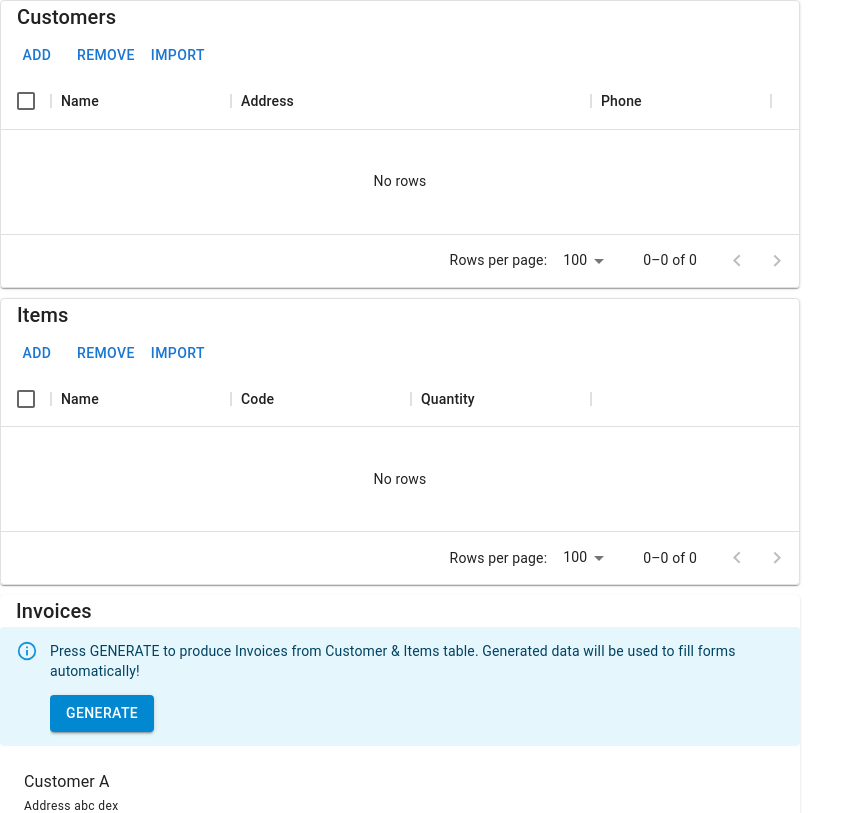
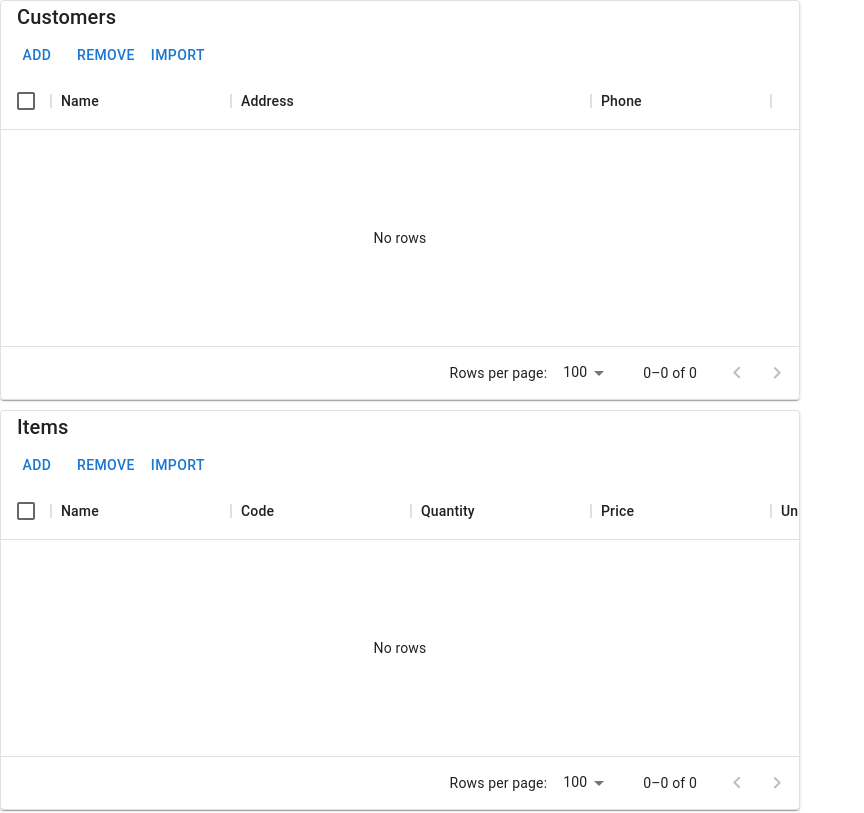
Before and after one commit to nguyenduyy94/InvoiceSplitPlugin, a React (Create React App) app in the folder react-app/: page / in a window 1280 px wide. Shown: the top 813 px of the page, without its empty margins (0-864 px from the left). Built offline with nearby package versions, Linux system fonts and the light colour scheme.

Commit message:
import Items

```diff
--- a/react-app/src/components/CustomerInfo.tsx
+++ b/react-app/src/components/CustomerInfo.tsx
@@ -13,6 +13,7 @@ import {
     GridToolbarContainer, MuiBaseEvent, MuiEvent,
     useGridApiRef
 } from "@mui/x-data-grid";
+import {Item} from "../models/Item";
 
 interface CustomerInfoProps {
 
@@ -35,13 +36,13 @@ const CustomToolbar = (cf:CustomToolbarProps) => {
         <GridToolbarContainer>
             <Button onClick={cf.onAdd}> Add </Button>
             <Button onClick={cf.onRemove}> Remove </Button>
-            <input id="file" type="file" hidden onChange={(e) => {
+            <input id="file" type="file_customer" hidden onChange={(e) => {
                 // @ts-ignore
                 cf.onImport(e.target.files[0])
             }}/>
             <Button onClick={() => {
                 // @ts-ignore
-                document.getElementById("file").click()
+                document.getElementById("file_customer").click()
             }}> Import </Button>
         </GridToolbarContainer>
         </>
@@ -61,9 +62,9 @@ const CustomerInfo = (props: CustomerInfoProps) => {
 
     return (
         <>
-
+            <div style={{height: 400}}>
             <DataGrid
-                autoHeight // You have to either give a height to the container of the DataGrid or set the autoHeight prop of the DataGrid to true. Otherwise, it does not know which size to take.
+                 // You have to either give a height to the container of the DataGrid or set the autoHeight prop of the DataGrid to true. Otherwise, it does not know which size to take.
                 disableSelectionOnClick
                 rows={customers}
                 columns={columns}
@@ -81,7 +82,7 @@ const CustomerInfo = (props: CustomerInfoProps) => {
                         },
                         onImport: (file:File) => {
                             readXlsxFile(file).then((rows) => {
-                                console.log("Read " + rows.length + " rows")
+                                console.log("Read " + rows.length + " rows");
                             })
                         }
 
@@ -98,6 +99,7 @@ const CustomerInfo = (props: CustomerInfoProps) => {
                     setSelectionModel(newSelectionModel);
                 }}
             />
+            </div>
         </>
     )
 };
--- a/react-app/src/components/InvoiceInfo.tsx
+++ b/react-app/src/components/InvoiceInfo.tsx
@@ -44,13 +44,13 @@ const InvoiceInfo = (props: InvoiceInfoProps) => {
         {
             customer: {id : 1, name: "Customer A", address: "Address abc dex"},
             items: [
-                {id: 0, code: "C1", name: "Item 1", quantity: 5}
+                {id: 0, code: "C1", name: "Item 1", quantity: 5, price: 0, unit : ''}
             ]
         },
         {
             customer: {id : 2, name: "Customer B", address: "Address abc dex"},
             items: [
-                {id: 0, code: "C1", name: "Item 1", quantity: 5}
+                {id: 0, code: "C1", name: "Item 1", quantity: 5, price: 0, unit : ''}
             ]
         }
     ]);
--- a/react-app/src/components/ItemInfo.tsx
+++ b/react-app/src/components/ItemInfo.tsx
@@ -19,7 +19,7 @@ import {
     useGridApiRef
 } from "@mui/x-data-grid";
 import {Customer} from "../models/Customer";
-import readXlsxFile from 'read-excel-file'
+import readXlsxFile, {Row} from 'read-excel-file'
 
 interface ItemInfoProps {
 
@@ -32,7 +32,7 @@ interface CustomToolbarProps {
     onImport:(file:File)=>void,
 }
 
-const CustomToolbar = (cf:CustomToolbarProps) => {
+const CustomItemToolbar = (cf:CustomToolbarProps) => {
     return () => (
         <>
             <Typography
@@ -44,13 +44,13 @@ const CustomToolbar = (cf:CustomToolbarProps) => {
             <GridToolbarContainer>
                 <Button onClick={cf.onAdd}> Add </Button>
                 <Button onClick={cf.onRemove}> Remove </Button>
-                <input id="file" type="file" hidden onChange={(e) => {
+                <input id="file_item" type="file" hidden onChange={(e) => {
                     // @ts-ignore
                     cf.onImport(e.target.files[0])
                 }}/>
                 <Button onClick={() => {
                     // @ts-ignore
-                    document.getElementById("file").click()
+                    document.getElementById("file_item").click()
                 }}> Import </Button>
             </GridToolbarContainer>
         </>
@@ -65,21 +65,23 @@ const ItemInfo = (props:ItemInfoProps) => {
         { field: 'name', headerName: 'Name', width: 180, editable: true },
         { field: 'code', headerName: 'Code ', width: 180, editable: true },
         { field: 'quantity', headerName: 'Quantity ', width: 180, editable: true },
+        { field: 'price', headerName: 'Price ', width: 180, editable: true },
+        { field: 'unit', headerName: 'Unit ', width: 180, editable: true },
     ];
     return (
         <>
-
+            <div style={{height: 400}}>
             <DataGrid
-                autoHeight // You have to either give a height to the container of the DataGrid or set the autoHeight prop of the DataGrid to true. Otherwise, it does not know which size to take.
+                 // You have to either give a height to the container of the DataGrid or set the autoHeight prop of the DataGrid to true. Otherwise, it does not know which size to take.
                 disableSelectionOnClick
                 rows={items}
                 columns={columns}
                 experimentalFeatures={{ newEditingApi: true }}
                 isCellEditable={(params: GridCellParams) => true}
                 components={{
-                    Toolbar: CustomToolbar({
+                    Toolbar: CustomItemToolbar({
                         onAdd: () => {
-                            setItems([...items, {id: new Date().getTime(), name: '', code: '' , quantity: 0}])
+                            setItems([...items, {id: new Date().getTime(), name: '', code: '' , quantity: 0, price: 0, unit: ''}])
                         },
                         onRemove: () => {
                             const newData = items.filter(item => selectionModel.indexOf(item.id) < 0);
@@ -88,7 +90,22 @@ const ItemInfo = (props:ItemInfoProps) => {
                         },
                         onImport: (file:File) => {
                             readXlsxFile(file).then((rows) => {
-                                console.log("Read " + rows.length + " rows")
+                                console.log("Read " + rows.length + " items")
+                                const result = [];
+                                for (const row of rows) {
+                                    if (typeof row[0] === 'number') { // row with ID
+                                        const item:Item = {
+                                            id : row[0],
+                                            code: row[1].toString(),
+                                            name: row[2].toString(),
+                                            unit: row[3].toString(),
+                                            price: Number.parseFloat(row[4].toString()),
+                                            quantity: Number.parseInt(row[5].toString())
+                                        };
+                                        result.push(item)
+                                    }
+                                }
+                                setItems(result)
                             })
                         }
                     })
@@ -104,6 +121,7 @@ const ItemInfo = (props:ItemInfoProps) => {
                     setSelectionModel(newSelectionModel);
                 }}
             />
+            </div>
         </>
     )
 };
--- a/react-app/src/content.ts
+++ b/react-app/src/content.ts
@@ -23,6 +23,11 @@ chrome.runtime.onMessage.addListener(
 );
 
 async function startFillForm(invoices:Invoice[], sendResponse:(response:Progress)=>void) {
+    if (window.location.hostname !== 'hoadon789.com') {
+        sendResponse({ error : "Invalid website", message: "Invalid website"})
+        return
+    }
+
     document.getElementsByTagName("a");
     // Begin fill data & feed back progress
     sendResponse({message: "Starting", percent: 0});
--- a/react-app/src/index.css
+++ b/react-app/src/index.css
@@ -1,7 +1,7 @@
 body {
   margin: 0;
   width: 800px;
-  height: 600px;
+  height: 900px;
   font-family: -apple-system, BlinkMacSystemFont, 'Segoe UI', 'Roboto', 'Oxygen',
     'Ubuntu', 'Cantarell', 'Fira Sans', 'Droid Sans', 'Helvetica Neue',
     sans-serif;
--- a/react-app/src/models/Item.ts
+++ b/react-app/src/models/Item.ts
@@ -2,5 +2,7 @@ export interface Item {
     id: number,
     name: string,
     code: string,
-    quantity: number
+    quantity: number,
+    unit: string,
+    price: number,
 }
--- a/react-app/src/models/Progress.ts
+++ b/react-app/src/models/Progress.ts
@@ -1,4 +1,5 @@
 export interface Progress {
-    percent: number,
+    percent?: number,
     message: string,
+    error?: string,
 }
```
